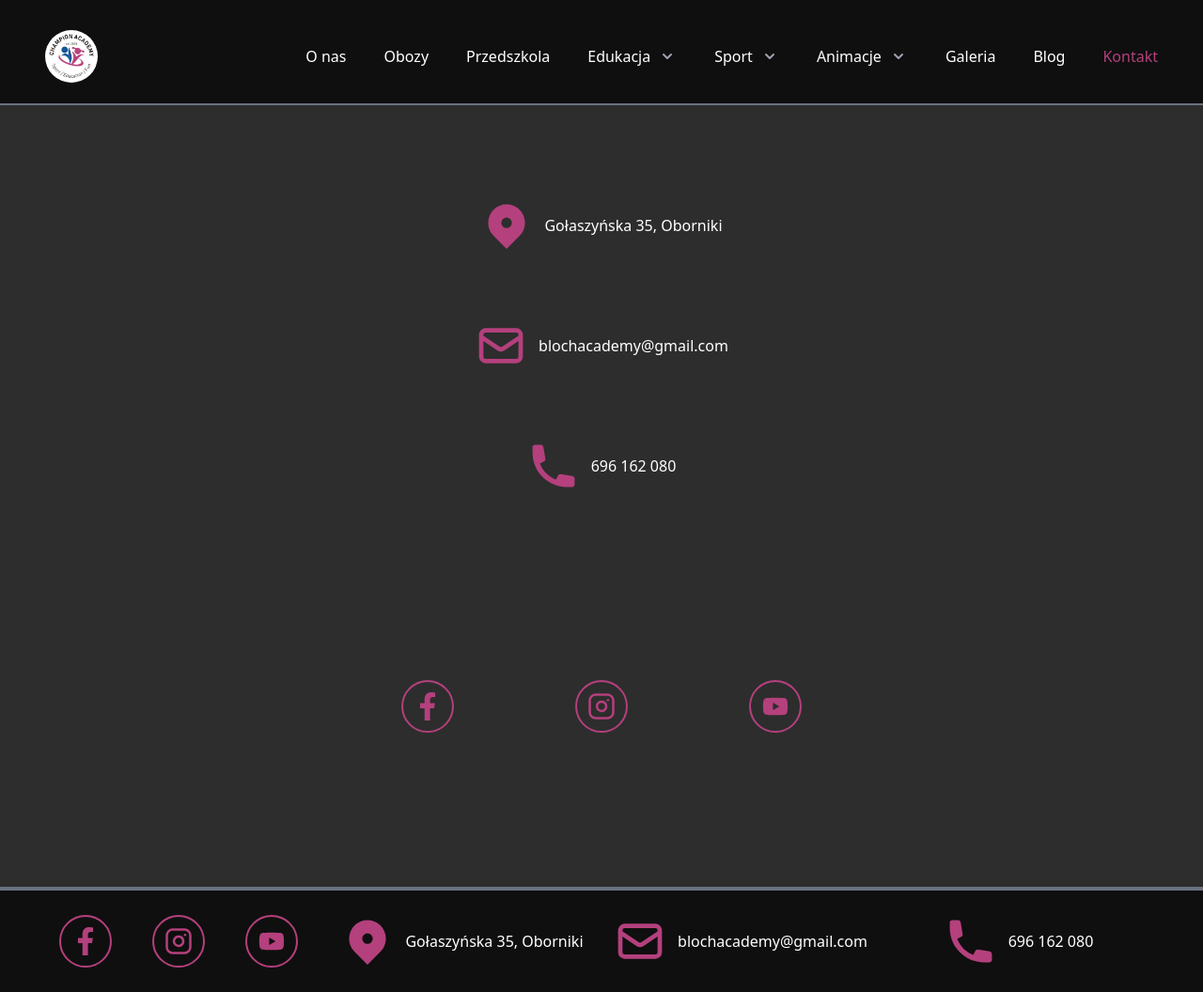
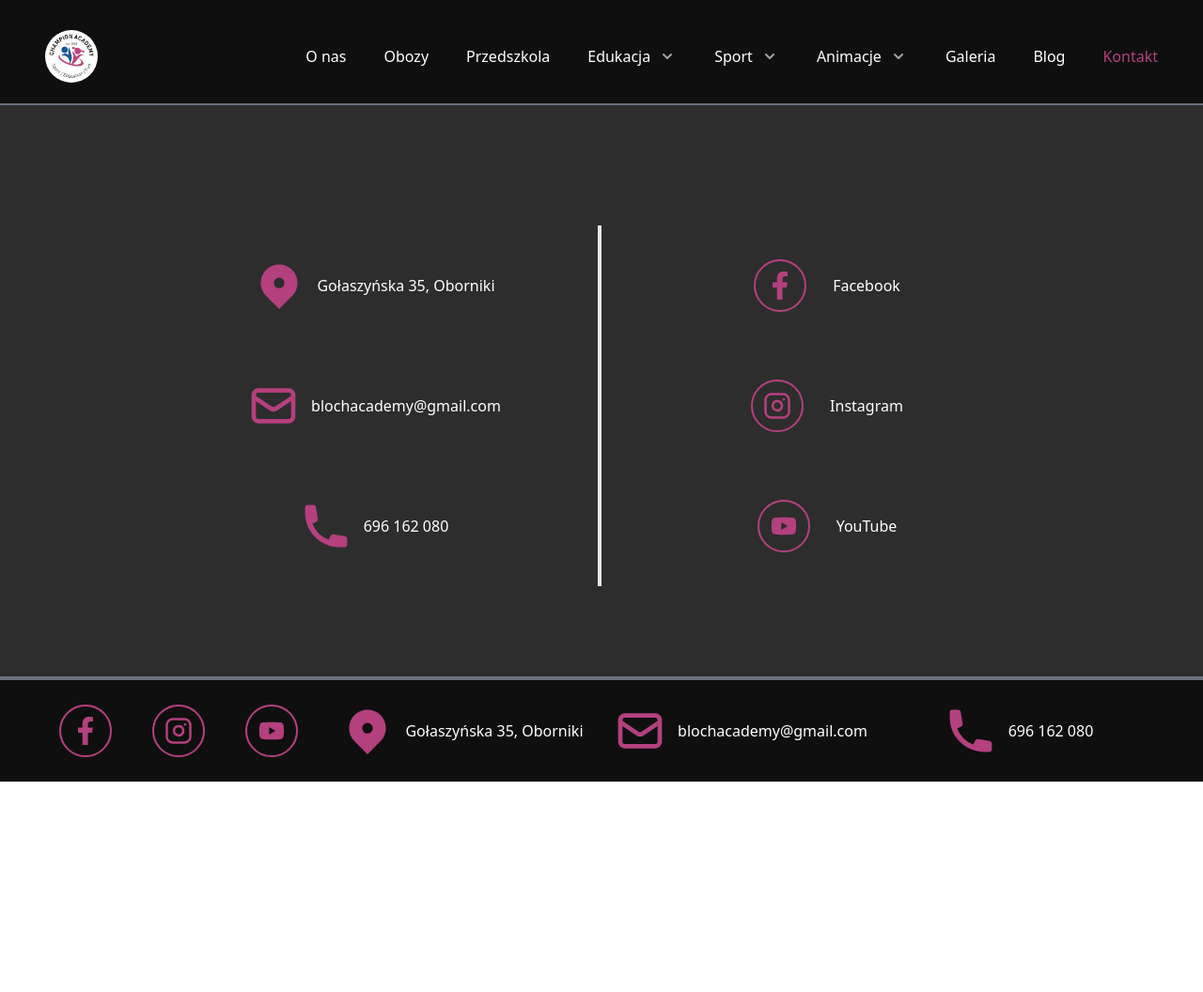
Before and after one commit to JayCodeGitHub/New-Champion-Academy, a Gatsby site: page /Kontakt in a window 1280 px wide. Shown: the whole page at 94% size. After the commit the page ends 832 px from the top, so only its background shows below. Built offline with nearby package versions, Linux system fonts and the light colour scheme; Gatsby itself is replaced by a stand-in of ours.

Commit message:
change contact page layout

```diff
--- a/src/Layouts/ContactPageTemplate.js
+++ b/src/Layouts/ContactPageTemplate.js
@@ -7,41 +7,38 @@ import { AiFillYoutube } from "react-icons/ai"
 
 const ContactPageLayout = () => (
   <>
-    <div className="w-full pt-16">
-      <div>
-        <div className="h-32 flex justify-center items-center">
-          <div className="lg:w-1/3 w-3/4 h-full flex items-center justify-center text-white">
+    <div className="md:h-96 h-72 w-3/4 md:flex m-auto md:mt-32 mt-16">
+      <div className="md:h-96 h-72 md:w-1/2 w-full md:border-r-4 md:border-b-0 border-r-0 border-b-4">
+        <div className="h-1/3 w-full flex justify-center items-center">
           <div className="rounded-full h-14 w-14 mr-3 text-primary border-primary">
             <LocationMarkerIcon />
           </div>
           Gołaszyńska 35, Oborniki
         </div>
-        </div>
-        <div className="h-32 flex justify-center items-center">
-          <div className="lg:w-1/3 w-3/4 h-full flex items-center justify-center text-white">
+        <div className="h-1/3 w-full flex justify-center items-center">
           <div className="rounded-full h-14 w-14 mr-3  text-primary border-primary">
             <MailIcon />
           </div>
           blochacademy@gmail.com
         </div>
-        </div>
-        <div className="h-32 flex justify-center items-center">
-          <div className="lg:w-1/3 w-3/4 h-full flex items-center justify-center text-white">
+        <div className="h-1/3 w-full flex justify-center items-center">
           <div className="rounded-full h-14 w-14 mr-3 text-primary border-primary">
             <PhoneIcon />
           </div>
           696 162 080
         </div>
       </div>
-      </div>
-      <div className="lg:w-1/3 w-3/4 h-96 m-auto flex justify-between items-center">
+      <div className="md:h-96 h-72 md:w-1/2 w-full">
         <a
           href="https://www.facebook.com/BlochChampionAcademy"
           target="_blank"
           rel="noreferrer"
         >
-          <div className="border-2 text-3xl rounded-full h-14 w-14 flex items-center justify-center text-primary border-primary hover:text-secondary hover:border-secondary">
+          <div className="h-1/3 w-full flex justify-center items-center">
+            <div className="border-2 text-3xl rounded-full h-14 w-14 flex items-center justify-center text-primary border-primary hover:text-secondary hover:border-secondary mr-7">
               <FaFacebookF />
+            </div>
+            Facebook
           </div>
         </a>
         <a
@@ -49,8 +46,11 @@ const ContactPageLayout = () => (
           target="_blank"
           rel="noreferrer"
         >
-          <div className="border-2 text-3xl rounded-full h-14 w-14 flex items-center justify-center text-primary border-primary hover:text-secondary hover:border-secondary">
+          <div className="h-1/3 w-full flex justify-center items-center">
+            <div className="border-2 text-3xl rounded-full h-14 w-14 flex items-center justify-center text-primary border-primary hover:text-secondary hover:border-secondary mr-7">
               <FiInstagram />
+            </div>
+            Instagram
           </div>
         </a>
         <a
@@ -58,8 +58,11 @@ const ContactPageLayout = () => (
           target="_blank"
           rel="noreferrer"
         >
-          <div className="border-2 text-3xl rounded-full h-14 w-14 flex items-center justify-center text-primary border-primary hover:text-secondary hover:border-secondary">
+          <div className="h-1/3 w-full flex justify-center items-center">
+            <div className="border-2 text-3xl rounded-full h-14 w-14 flex items-center justify-center text-primary border-primary hover:text-secondary hover:border-secondary mr-7">
               <AiFillYoutube />
+            </div>
+            YouTube
           </div>
         </a>
       </div>
```
Lines whose indentation alone changed are shown as unchanged.
